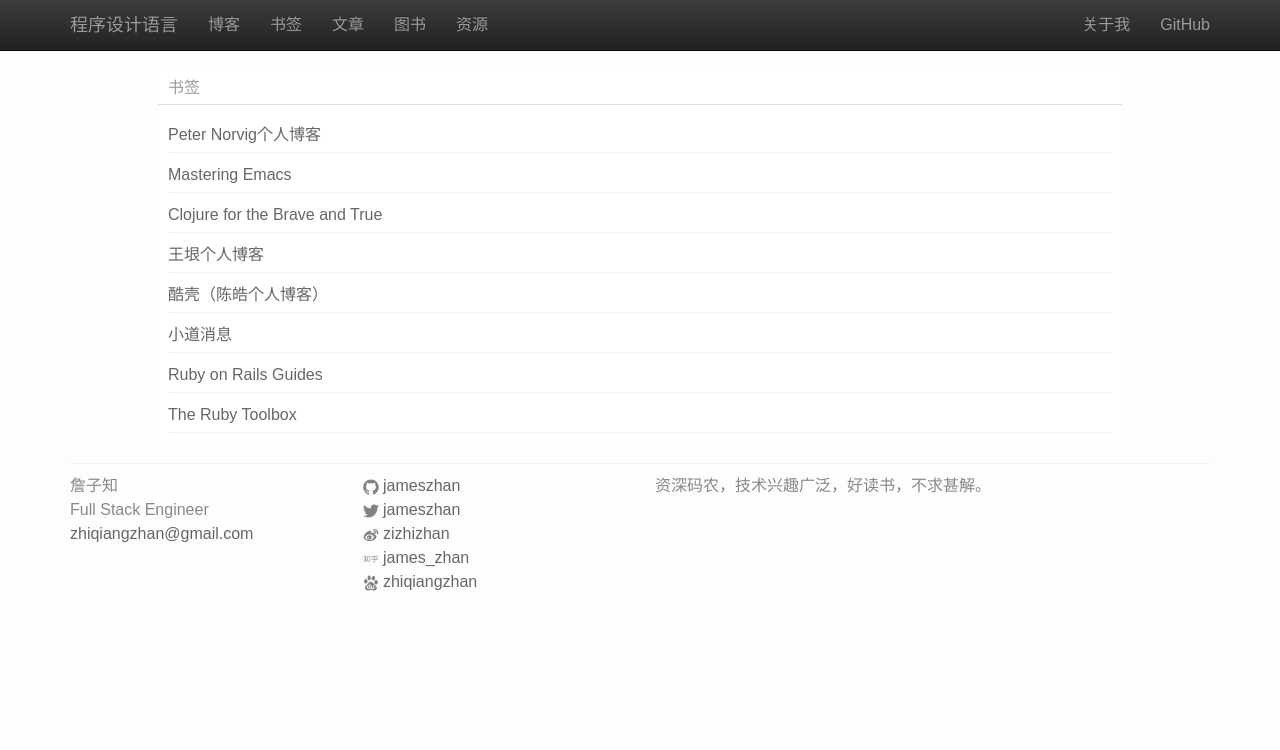
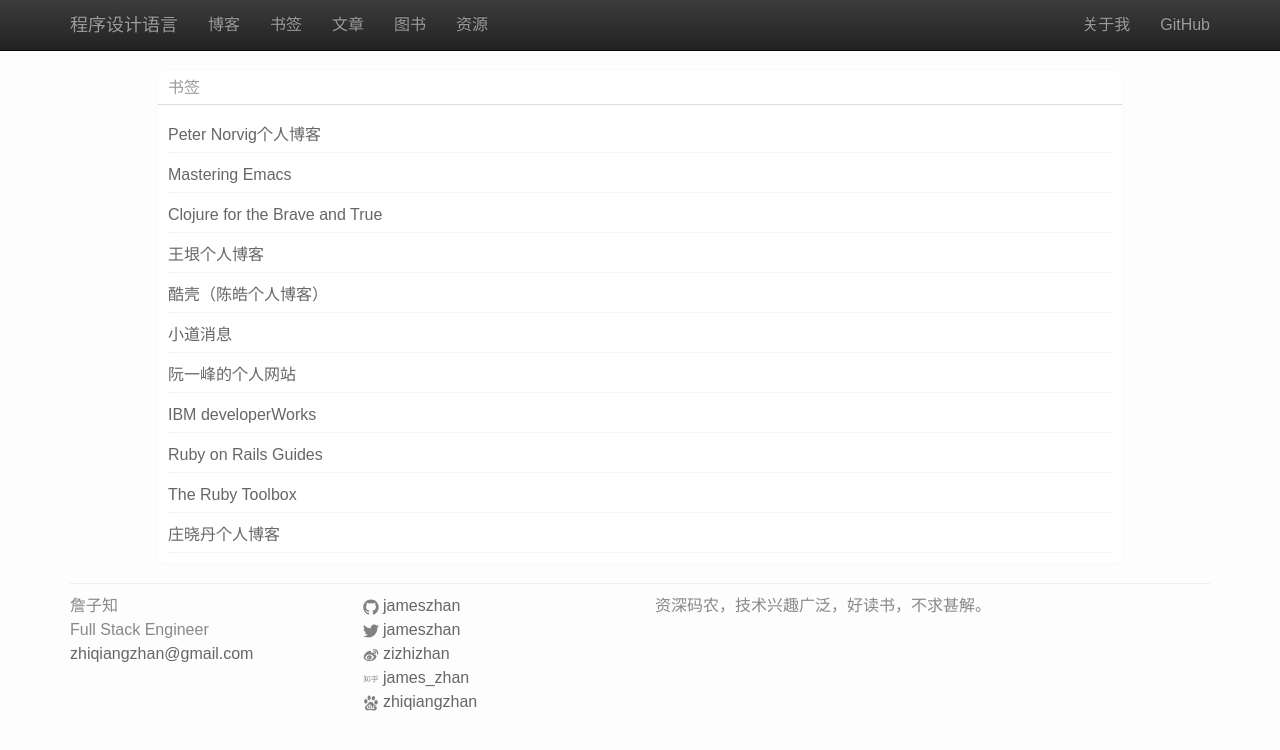
Before and after one commit to jameszhan/blogs, a Jekyll site: the page built from pages/bookmarks.html, in a window 1280 px wide. Shown: the top 750 px of the page. Built offline with Jekyll 4.4.1, drawn with Linux system fonts in a browser that asks for light colours; nearby versions of some CDN libraries; Markdown is read by kramdown in place of the engine named in the settings.

Commit message:
add more bookmarks

```diff
--- a/_data/bookmarks.yml
+++ b/_data/bookmarks.yml
@@ -18,8 +18,17 @@
   url: http://news.dbanotes.net/
   title: 小道消息
 -
+  url: http://www.ruanyifeng.com/
+  title: 阮一峰的个人网站
+-
+  url: http://www.ibm.com/developerworks/cn/
+  title: IBM developerWorks
+-
   url: http://guides.rubyonrails.org/
   title: Ruby on Rails Guides
 -
   url: https://www.ruby-toolbox.com/
   title: The Ruby Toolbox
+-
+  url: http://blog.fnil.net/
+  title: 庄晓丹个人博客
```
